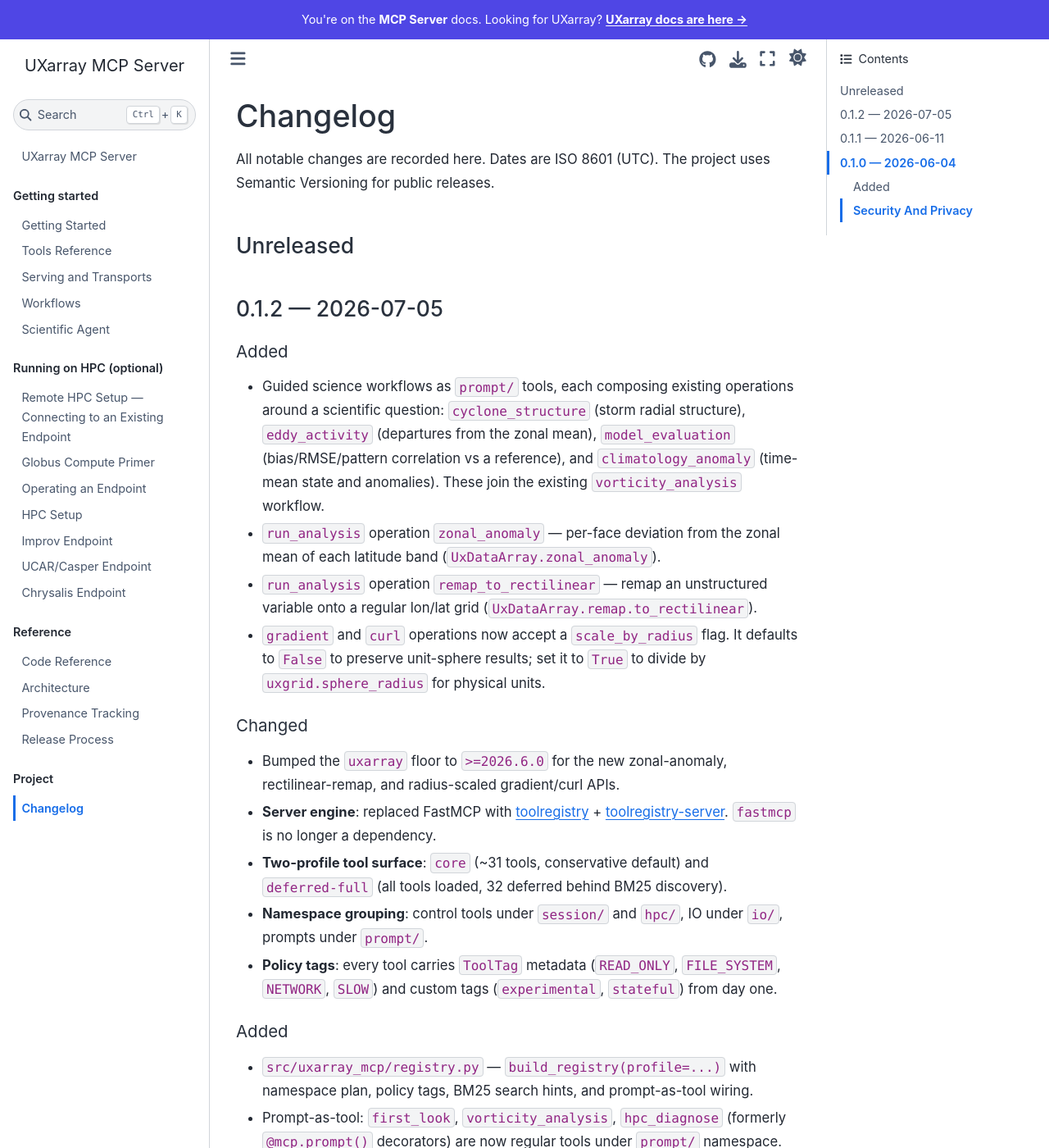
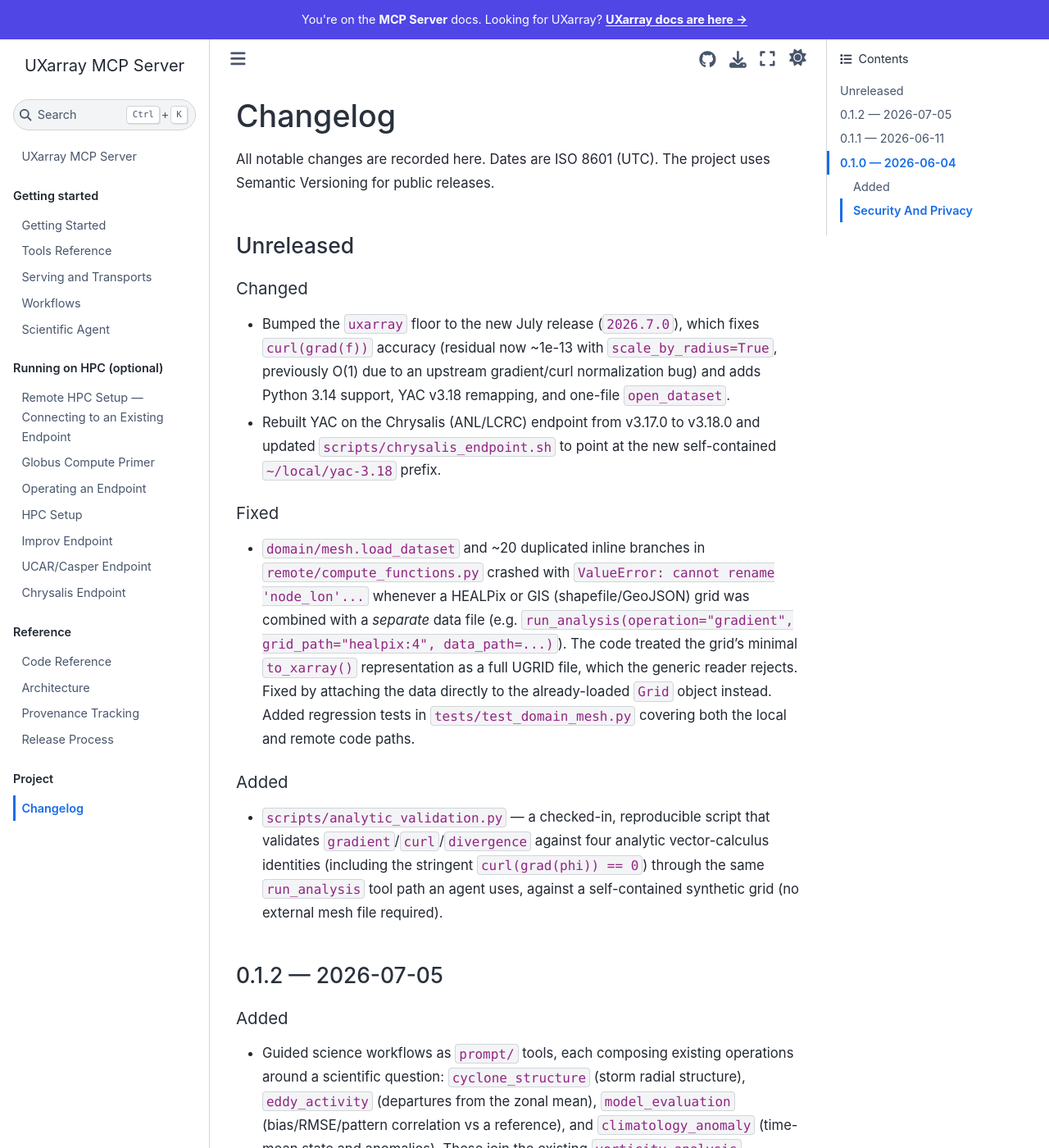
Before and after one commit to UXARRAY/uxarray-mcp-server, a Sphinx documentation site: the page built from docs/changelog.md, in a window 1280 px wide and 1400 px high. Shown: the whole window at 82% size. Built offline with Sphinx 7.4.7 and the Sphinx Book theme 1.1.4, drawn with Linux system fonts in a browser that asks for light colours.

Commit message:
Adopt UXarray 2026.7.0 and rebuild YAC v3.18 on Chrysalis
The July UXarray release (2026.7.0) fixes curl(grad(f)) accuracy via
scale_by_radius normalization (residual now ~1e-13, previously O(1) on
scale_by_radius=False) and adds Python 3.14 support and YAC v3.18. Bump
the lockfile to pick it up; the server's own scale_by_radius default
(False) is unaffected since it is always passed explicitly rather than
relying on UXarray's upstream default.

Rebuild YAC from v3.17.0 to v3.18.0 on the Chrysalis endpoint and point
chrysalis_endpoint.sh at the new self-contained ~/local/yac-3.18 prefix,
dropping the old non-versioned ~/src/yac/build path it depended on.

Correct stale tool-count figures in docs/serving.md and the onepager
(31 core / 64 total in deferred-full, not "31 visible + 32 deferred"
which undercounts by omitting discover_tools itself), and refresh the
onepager's version/UXarray references.

```diff
--- a/CHANGELOG.md
+++ b/CHANGELOG.md
@@ -4,6 +4,36 @@
 uses Semantic Versioning for public releases.
 
 ## Unreleased
+
+### Changed
+- Bumped the `uxarray` floor to the new July release (`2026.7.0`), which
+  fixes `curl(grad(f))` accuracy (residual now ~1e-13 with
+  `scale_by_radius=True`, previously O(1) due to an upstream gradient/curl
+  normalization bug) and adds Python 3.14 support, YAC v3.18 remapping, and
+  one-file `open_dataset`.
+- Rebuilt YAC on the Chrysalis (ANL/LCRC) endpoint from v3.17.0 to v3.18.0
+  and updated `scripts/chrysalis_endpoint.sh` to point at the new
+  self-contained `~/local/yac-3.18` prefix.
+
+### Fixed
+- `domain/mesh.load_dataset` and ~20 duplicated inline branches in
+  `remote/compute_functions.py` crashed with `ValueError: cannot rename
+  'node_lon'...` whenever a HEALPix or GIS (shapefile/GeoJSON) grid was
+  combined with a *separate* data file (e.g.
+  `run_analysis(operation="gradient", grid_path="healpix:4",
+  data_path=...)`). The code treated the grid's minimal `to_xarray()`
+  representation as a full UGRID file, which the generic reader rejects.
+  Fixed by attaching the data directly to the already-loaded `Grid` object
+  instead. Added regression tests in `tests/test_domain_mesh.py` covering
+  both the local and remote code paths.
+
+### Added
+- `scripts/analytic_validation.py` — a checked-in, reproducible script that
+  validates `gradient`/`curl`/`divergence` against four analytic
+  vector-calculus identities (including the stringent
+  `curl(grad(phi)) == 0`) through the same `run_analysis` tool path an
+  agent uses, against a self-contained synthetic grid (no external mesh
+  file required).
 
 ## 0.1.2 — 2026-07-05
 
```
Also changed, not shown: docs/onepager-uxarray-mcp.md (added, +109 -0 lines), docs/serving.md (+2 -2 lines), 2 other files.
